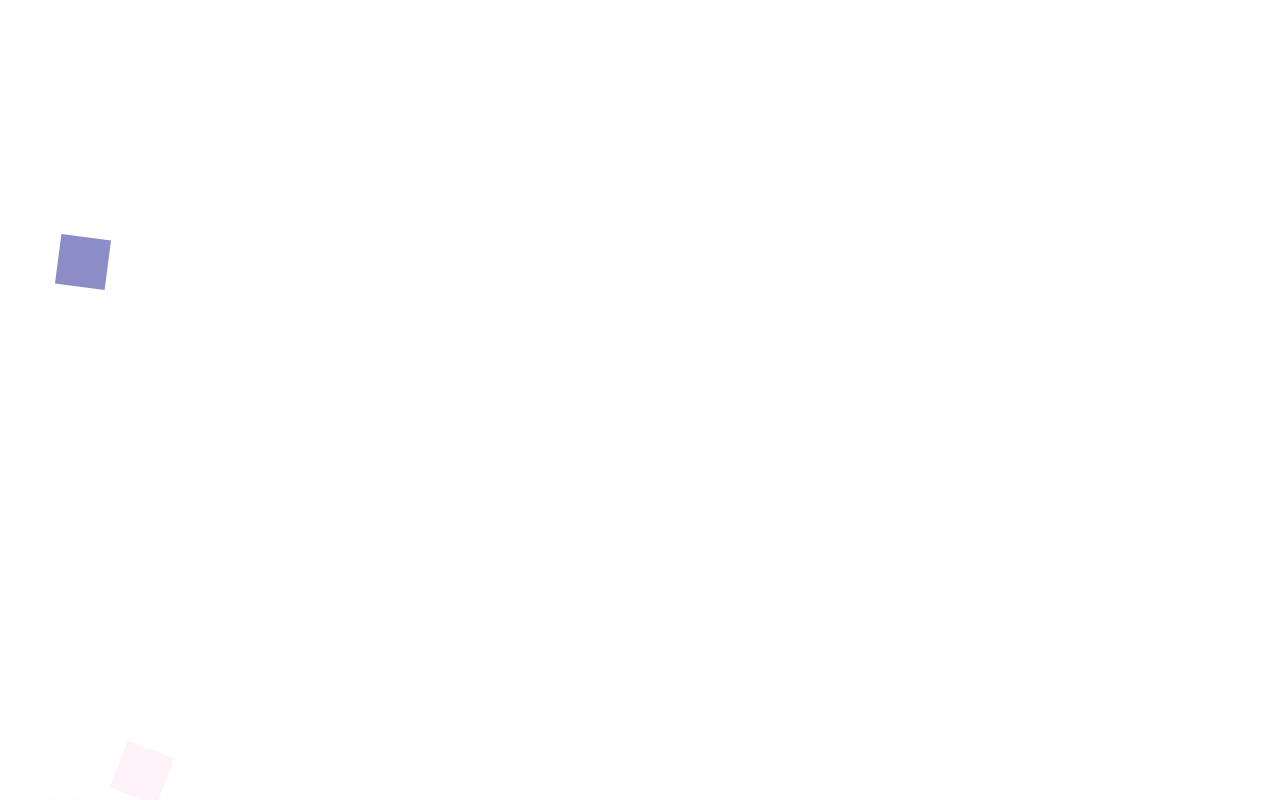
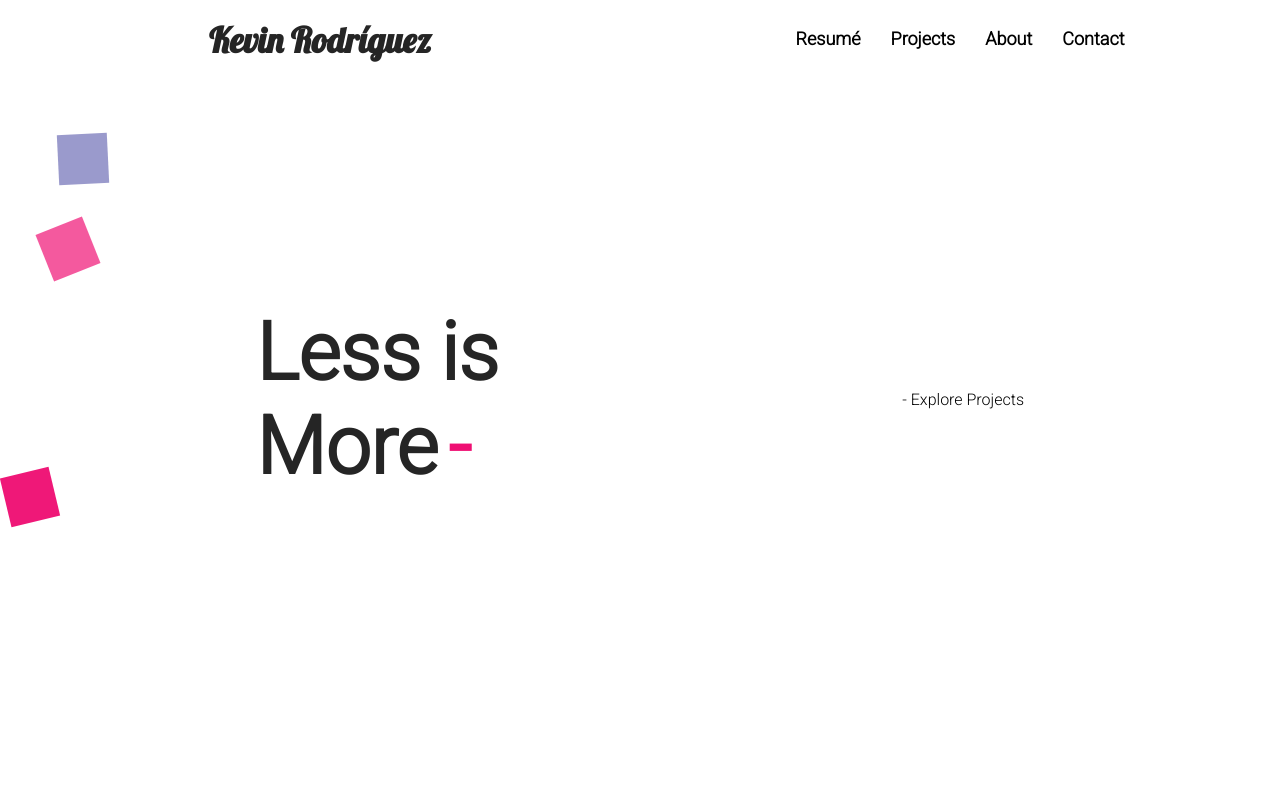
Before and after one commit to KevinIsYi/Portfolio, a React (Create React App) app: page / in a window 1280 px wide. Built offline with nearby package versions, Linux system fonts and the light colour scheme.

Commit message:
Added routing, screen folder, landing page component and google fonts icons

```diff
--- a/package.json
+++ b/package.json
@@ -8,6 +8,8 @@
     "@testing-library/user-event": "^12.6.0",
     "react": "^17.0.1",
     "react-dom": "^17.0.1",
+    "react-icons": "^4.1.0",
+    "react-router-dom": "^5.2.0",
     "react-scripts": "4.0.1",
     "web-vitals": "^0.2.4"
   },
--- a/public/index.html
+++ b/public/index.html
@@ -10,34 +10,13 @@
       content="Web site created using create-react-app"
     />
     <link rel="apple-touch-icon" href="%PUBLIC_URL%/logo192.png" />
-    <!--
-      manifest.json provides metadata used when your web app is installed on a
-      user's mobile device or desktop. See https://developers.google.com/web/fundamentals/web-app-manifest/
-    -->
     <link rel="manifest" href="%PUBLIC_URL%/manifest.json" />
-    <!--
-      Notice the use of %PUBLIC_URL% in the tags above.
-      It will be replaced with the URL of the `public` folder during the build.
-      Only files inside the `public` folder can be referenced from the HTML.
-
-      Unlike "/favicon.ico" or "favicon.ico", "%PUBLIC_URL%/favicon.ico" will
-      work correctly both with client-side routing and a non-root public URL.
-      Learn how to configure a non-root public URL by running `npm run build`.
-    -->
+    <link rel="preconnect" href="https://fonts.gstatic.com">
+    <link href="https://fonts.googleapis.com/css2?family=Lobster&family=Roboto:wght@300&display=swap" rel="stylesheet">
     <title>React App</title>
   </head>
   <body>
     <noscript>You need to enable JavaScript to run this app.</noscript>
     <div id="root"></div>
-    <!--
-      This HTML file is a template.
-      If you open it directly in the browser, you will see an empty page.
-
-      You can add webfonts, meta tags, or analytics to this file.
-      The build step will place the bundled scripts into the <body> tag.
-
-      To begin the development, run `npm start` or `yarn start`.
-      To create a production bundle, use `npm run build` or `yarn build`.
-    -->
   </body>
 </html>
--- a/src/App.js
+++ b/src/App.js
@@ -1,6 +1,7 @@
 import { useEffect, useState } from "react";
-import { Background } from "./components/Background/Background";
 import { Spinner } from "./components/Spinner/Spinner";
+import { AppRouter } from "./router/AppRouter";
+
 import "./normalize.css";
 
 const App = () => {
@@ -20,7 +21,8 @@ const App = () => {
                 ?
                     <Spinner />
                 :
-                    <Background />
+                    <AppRouter />
+
             }
         </>
     );
--- a/src/components/Background/Background.js
+++ b/src/components/Background/Background.js
@@ -4,7 +4,6 @@ import './background.css';
 export const Background = () => {
 
     const [animations, setAnimations] = useState([]);
-
 
     useEffect(() => {
         const { innerWidth } = window;
@@ -26,13 +25,13 @@ export const Background = () => {
             const style = {
                 left,
                 animationDelay,
-                animationDuration: `${random * 20 + 1}s` // Random number between 1 and 10
+                animationDuration: `${random * 50 + 10}s` // Random number between 1 and 10
             };
 
             const figureColor = figurePosition === 2 // If it is a triangle, css is 'borderBottom: 50px solid color', else 'backgroundColor: color'
                 ? ['borderBottom', `50px solid ${colorFigure}`]
                 : ['backgroundColor', colorFigure];
-            style[figureColor[0]] = figureColor[1];
+            style[figureColor[0]] = figureColor[1]; // Add atribute to style
 
             fillAnimations.push([key, figure, style]);
         }
@@ -40,10 +39,8 @@ export const Background = () => {
 
     }, [setAnimations]);
 
-
-
     return (
-        <>
+        <div className="background">
             {
                     animations.map(([key, figure, style]) => (
                         <div
@@ -53,6 +50,6 @@ export const Background = () => {
                         />
                     ))
             }
-        </>
+        </div>
     )
 }
--- a/src/components/Background/background.css
+++ b/src/components/Background/background.css
@@ -24,14 +24,15 @@
 
 @keyframes raining {
     0% {
-        opacity: 0.9;
-        top: -100px;
+        opacity: 0;
+        top: 10px;
     }
     50% {
         transform: rotate(360deg);
+        opacity: 1;
     }
     100% {
         opacity: 0;
-        top: 100%;
+        top: 90%;
     }
 }
--- /dev/null
+++ b/src/components/Header/Header.js
@@ -0,0 +1,17 @@
+import { Link, NavLink } from 'react-router-dom';
+import './header.css';
+
+export const Header = () => {
+
+    return (
+        <header className="header">
+            <Link to="/" className="name width-cover text-center lobster gray-text">Kevin Rodríguez</Link>
+            <nav className="nav width-cover">
+                <NavLink to="/resume" exact activeClassName="active-link">Resumé</NavLink>
+                <NavLink to="/projects" exact activeClassName="active-link">Projects</NavLink>
+                <NavLink to="/about" exact activeClassName="active-link">About</NavLink>
+                <NavLink to="/contact" exact activeClassName="active-link">Contact</NavLink>
+            </nav>
+        </header>
+    )
+}
--- /dev/null
+++ b/src/components/Header/header.css
@@ -0,0 +1,63 @@
+.header {
+    align-items: center;
+    display: flex;
+    height: 10vh;
+    justify-content: space-around;
+    font-family: var(--roboto);
+    font-size: 18px;
+    font-weight: bold;
+}
+
+.name {
+    display: none;
+    font-size: 35px;
+}
+
+.nav {
+    display: flex;
+    justify-content: center;
+}
+
+.nav a {
+    border-bottom: solid white 3px;
+    margin: 5px;
+    transition: all ease-in-out 0.3s;
+    outline: none;
+}
+
+.nav a:hover {
+    border-bottom: solid var(--orange-color) 3px;
+    color: var(--orange-color);
+    cursor: pointer;
+}
+
+.active-link {
+    border-bottom: solid var(--blue-color) 3px;
+    color: var(--blue-color);
+}
+
+.active-link:visited {
+    border-bottom: solid var(--blue-color) 3px;
+    color: var(--blue-color);
+}
+
+@media(min-width: 320px) {
+    .nav a {
+        margin: 10px;
+    }
+}
+
+@media(min-width: 480px) {
+    .name {
+        display: block;
+    }
+}
+
+@media (min-width: 768px) {
+    .name {
+        display: block;
+    }
+    .nav a {
+        margin: auto 15px;
+    }
+}
--- /dev/null
+++ b/src/router/AppRouter.js
@@ -0,0 +1,25 @@
+import {
+    Route,
+    BrowserRouter as Router,
+    Switch,
+    Redirect
+} from "react-router-dom"
+import { Background } from "../components/Background/Background"
+import { Header } from "../components/Header/Header"
+import { LandingPage } from "../screens/LandingPage/LandingPage"
+
+export const AppRouter = () => {
+    return (
+        <Router>
+            <Header />
+            <Background />
+            <>
+                <Switch>
+
+                    <Route to="/" component={ LandingPage } />
+                    <Redirect to="/" />
+                </Switch>
+            </>
+        </Router>
+    )
+}
--- /dev/null
+++ b/src/screens/LandingPage/LandingPage.js
@@ -0,0 +1,11 @@
+import { Link } from 'react-router-dom';
+import './landingPage.css';
+
+export const LandingPage = () => {
+    return (
+        <main className="main-text center-xy roboto">
+            <h1 className="gray-text">Less is More<span>-</span></h1>
+            <Link to="/projects">- Explore Projects</Link>
+        </main>
+    )
+}
--- /dev/null
+++ b/src/screens/LandingPage/landingPage.css
@@ -0,0 +1,37 @@
+.main-text {
+    align-items: center;
+    display: grid;
+    grid-template-columns: repeat(2, 1fr);
+    width: 95%;
+}
+
+.main-text h1 {
+    font-size: 50px;
+}
+
+.main-text h1 span {
+    color: var(--pink-color);
+    margin: 0 10px;
+}
+
+.main-text a {
+    text-align: right;
+}
+
+@media(min-width: 468px) {
+    .main-text {
+        width: 80%;
+    }
+    .main-text h1 {
+        font-size: 65px;
+    }
+}
+
+@media(min-width: 768px) {
+    .main-text {
+        width: 60%;
+    }
+    .main-text h1 {
+        font-size: 80px;
+    }
+}
--- a/src/styles.css
+++ b/src/styles.css
@@ -5,6 +5,14 @@
     --gray-color: #252525;
     --orange-color: #ff6803;
     --pink-color: #ef0f73;
+    --roboto: 'Roboto', sans-serif;
+    --lobster: 'Lobster', cursive;
+}
+
+/* ****************** */
+a {
+    text-decoration: none;
+    color: black;
 }
 
 .center-xy {
@@ -14,7 +22,6 @@
     transform: translate(-50%, -50%);
 }
 
-/* BACKGROUND */
 .blue-background {
     background-color: var(--blue-color);
 }
@@ -24,3 +31,27 @@
 .pink-background {
     background-color: var(--pink-color);
 }
+
+.gray-text {
+    color: var(--gray-color);
+}
+
+.width-cover {
+    width: 100%;
+}
+
+.text-center {
+    text-align: center;
+}
+
+.lobster {
+    font-family: var(--lobster);
+}
+
+.roboto {
+    font-family: var(--roboto);
+}
+
+.bold {
+    font-weight: bold;
+}
```
Also changed, not shown: 2 other files (tests, documents, lock files or other folders).
